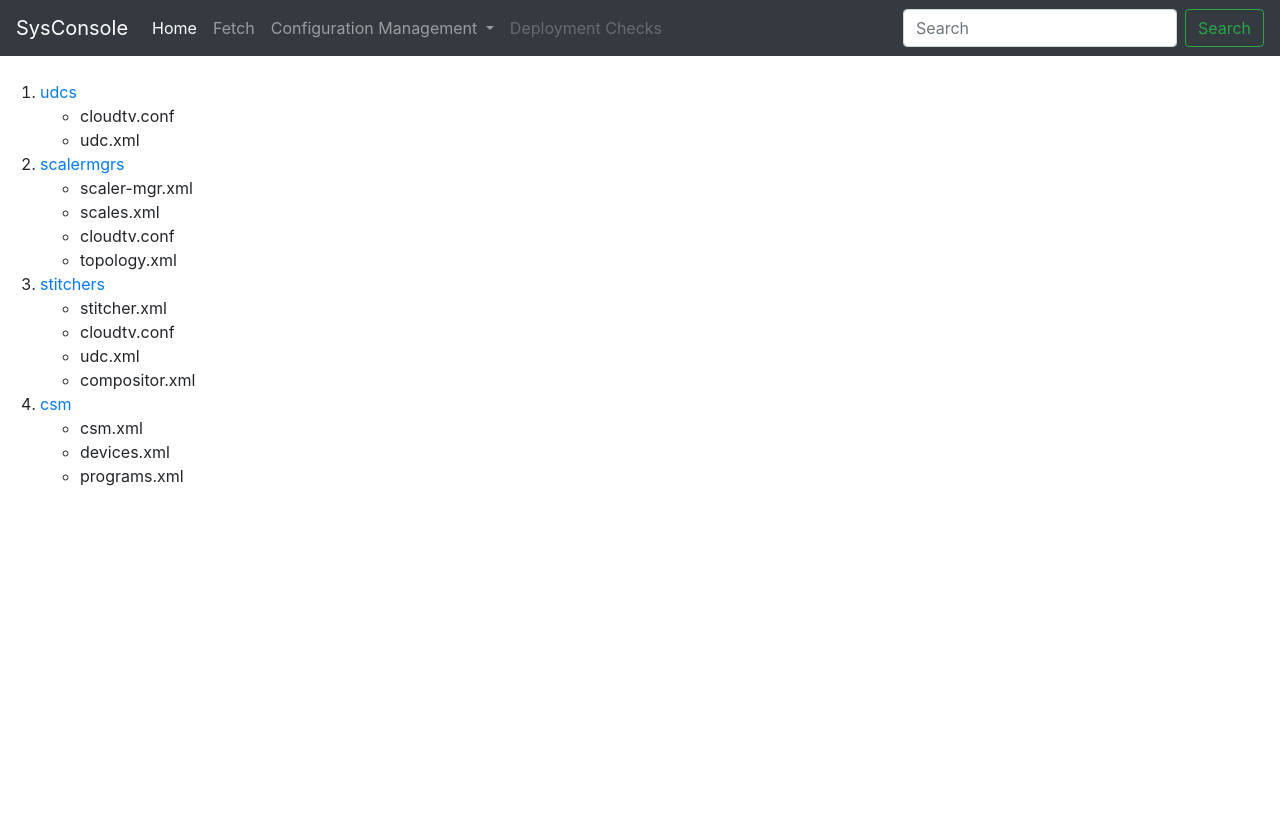
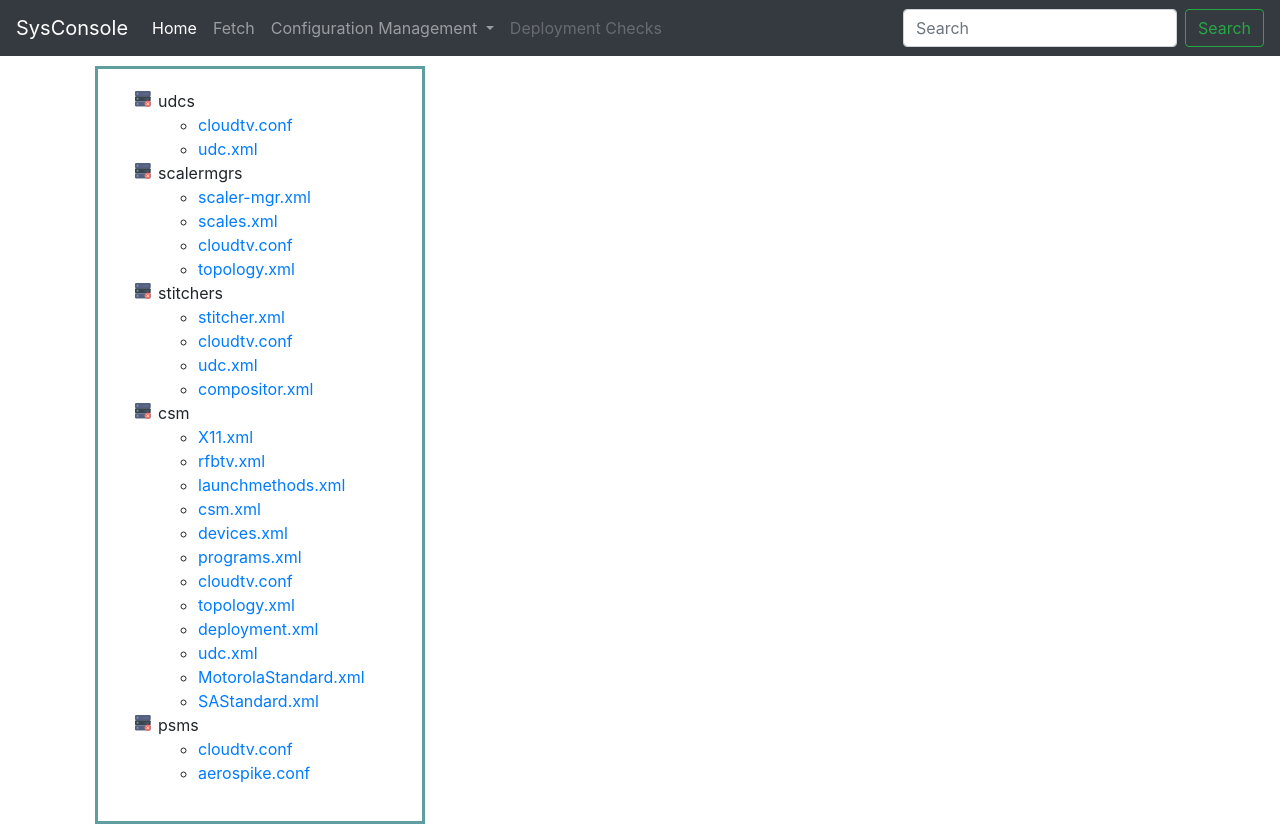
Before and after one commit to SBits2019/av_sysconsole, a Flask app: page /components in a window 1280 px wide. Before the commit the page ends 486 px from the top, so only its background shows below. Run offline with Flask 2, Linux system fonts and the light colour scheme; some libraries are stand-ins or nearby versions.

Commit message:
templating

```diff
--- a/app.py
+++ b/app.py
@@ -1,15 +1,16 @@
 #!/Users/pankaj/Projects/ActiveVideo/bin/python
-from flask import Flask, jsonify, render_template
+from flask import Flask, jsonify, render_template, redirect, url_for
 import json
 
 app = Flask(__name__)
+
 
 # load json file
 with open('avchanges/json_AV-2.13.json') as f:
     data = json.load(f)
 
+#separate individual components from the json
 components = data['product']['components']
-
 
 @app.route('/')
 def home():
--- a/avchanges/component_files.json
+++ b/avchanges/component_files.json
@@ -2,5 +2,6 @@
         "udcs": ["cloudtv.conf", "udc.xml"],
         "scalermgrs": ["scaler-mgr.xml", "scales.xml", "cloudtv.conf", "topology.xml"],
         "stitchers": ["stitcher.xml", "cloudtv.conf", "udc.xml", "compositor.xml"],
-        "csm": ["csm.xml", "devices.xml", "programs.xml"]
+        "csm": ["X11.xml","rfbtv.xml","launchmethods.xml","csm.xml", "devices.xml", "programs.xml", "cloudtv.conf", "topology.xml", "deployment.xml", "udc.xml", "MotorolaStandard.xml", "SAStandard.xml"],
+        "psms": ["cloudtv.conf","aerospike.conf"]
         }
--- /dev/null
+++ b/static/styles/index.css
@@ -0,0 +1,10 @@
+
+#compos{
+    border: 3px solid cadetblue;
+    padding: 20px;
+    margin : 10px;
+}
+
+#comp_list{
+    list-style-image : url('/static/images/server_x_icon.png');
+}
--- a/templates/base.html
+++ b/templates/base.html
@@ -7,7 +7,7 @@
 
     <!-- Bootstrap CSS -->
     <link rel="stylesheet" href="https://stackpath.bootstrapcdn.com/bootstrap/4.3.1/css/bootstrap.min.css" integrity="sha384-ggOyR0iXCbMQv3Xipma34MD+dH/1fQ784/j6cY/iJTQUOhcWr7x9JvoRxT2MZw1T" crossorigin="anonymous">
-
+    <link rel="stylesheet" href="/static/styles/index.css">
     <title> SMC{% block title %}{% endblock %} </title>
   </head>
   <body>
@@ -47,9 +47,10 @@
         </div>
       </nav>
 
-    {% block body %}
-    {% endblock %}
-
+    <div class='container'>
+        {% block body %}
+        {% endblock %}
+    </div>
     <!-- Optional JavaScript -->
     <!-- jQuery first, then Popper.js, then Bootstrap JS -->
     <script src="https://code.jquery.com/jquery-3.3.1.slim.min.js" integrity="sha384-q8i/X+965DzO0rT7abK41JStQIAqVgRVzpbzo5smXKp4YfRvH+8abtTE1Pi6jizo" crossorigin="anonymous"></script>
--- a/templates/components.html
+++ b/templates/components.html
@@ -5,17 +5,20 @@
 {% endblock %}
 
 {% block body %}
-<br>
-    <div>
-        <ol>
+<div class='row'>
+    <div class = 'col-sm-4'>
+    <div id='compos'>
+        <ul>
             {% for comp in components %}
-            <li><a href="">{{ comp[0] }}</a></li>
+            <li id='comp_list'>{{ comp[0] }}</li>
                     <ul>
                         {% for i in comp[1] %}
-                            <li>{{ i }}</li>
+                            <li><a href="">{{ i }}</a></li>
                         {% endfor %}
                     </ul>
             {% endfor %}
-        </ol>
+        </ul>
     </div>
-{% endblock %}
+</div>
+</div>
+    {% endblock %}
```
Also changed, not shown: static/images/server_tick_icon.png (added), static/images/server_x_icon.png (added), static/index.css (deleted).
